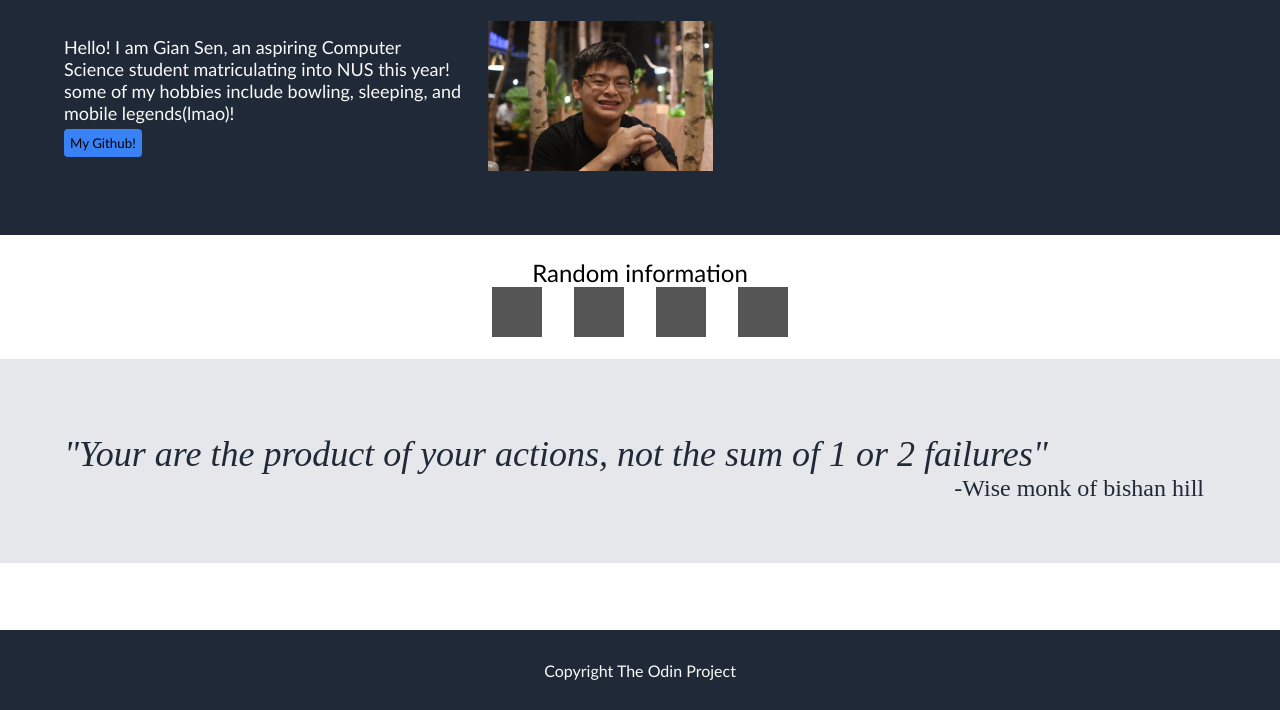
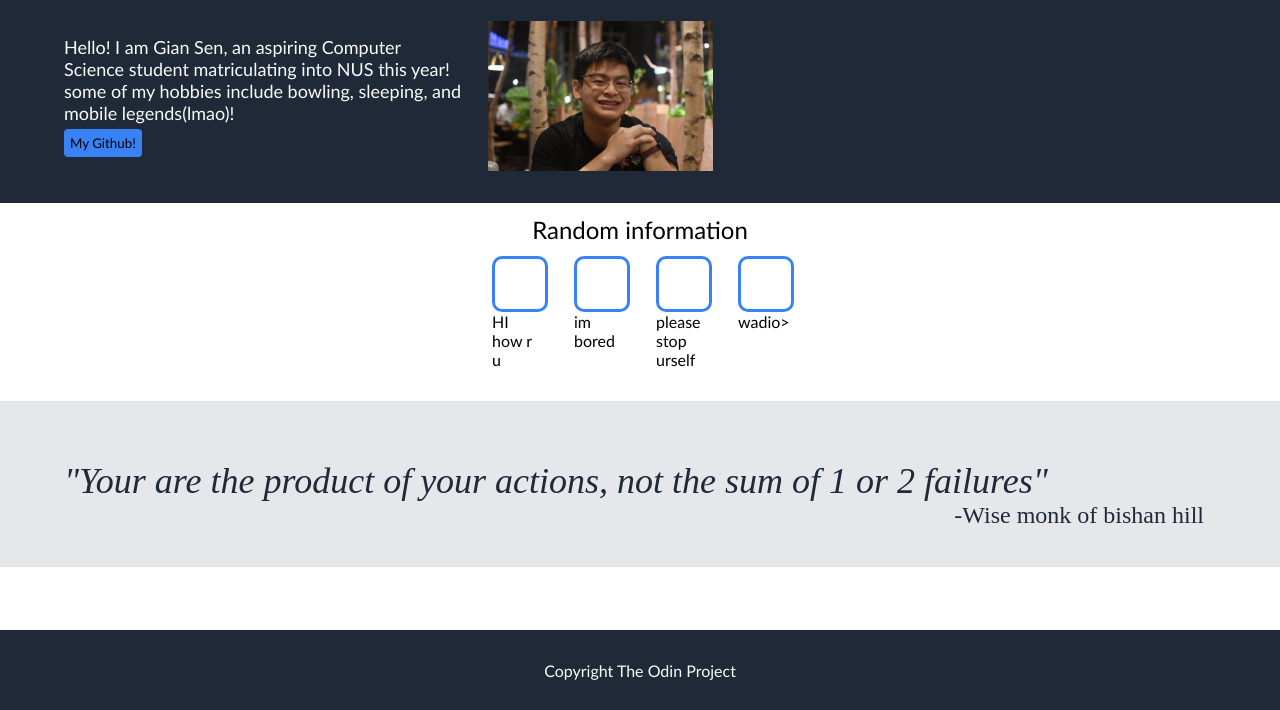
Before and after one commit to GSgiansen/TOP-website, a plain HTML site: page index.html in a window 1280 px wide. Shown: the part 90-800 px from the top of the page. Drawn offline with Linux system fonts and the light colour scheme.

Commit message:
format button and 3 backs

```diff
--- a/index.html
+++ b/index.html
@@ -32,10 +32,17 @@
         Random information
         </div>
         <div class="bunch_of_squares">
-            <div class="square"></div>
-            <div class="square"></div>
-            <div class="square"></div>
-            <div class="square"></div>
+            <div class="squareWtext">
+            <div class="square"></div>HI how r u</div>
+
+            <div class="squareWtext">
+            <div class="square"></div>im bored</div>
+
+            <div class="squareWtext">
+            <div class="square"></div>please stop urself</div>
+
+            <div class="squareWtext">
+            <div class="square"></div>wadio></div>
         </div>
         </div>
 
--- a/style.css
+++ b/style.css
@@ -6,7 +6,7 @@ body{
 }
 .back1{
     background-color: #1f2937;
-    padding: 0px 64px 64px 64px;
+    padding: 0px 64px 32px 64px;
 }
 
 .header{
@@ -55,7 +55,7 @@ p{
 .back2{
     display: flex;
     min-height: 100px;
-    padding: 12px 64px 12px 64px;
+    padding: 12px 64px 32px 64px;
     justify-content: center;
     flex-direction: column;
     align-items: center;
@@ -65,6 +65,7 @@ p{
     display: flex;
     justify-content: center;
     font-size: 24px;
+    margin-bottom: 12px;
 }
 
 .bunch_of_squares{
@@ -72,13 +73,18 @@ p{
     gap: 32px;
 }
 
+.squareWtext{
+    display: flex;
+    flex-direction: column;
+    max-width: 50px;
+}
 .square {
     height: 50px;
     width: 50px;
-    background-color: #555;
+    background-color:white;
+    border-radius: 10px;
+    border: 3px solid #3882f6;
   }
-
-
 
 
 
@@ -88,10 +94,10 @@ p{
 .back3{
     display: flex;
     background-color: #e5e7eb;
-    padding: 12px 64px 12px 64px;
+    padding: 12px 64px 4px 64px;
     margin-bottom: auto;
     flex-grow: 1;
-    min-height: 180px;
+    min-height: 150px;
 
 }
 
```
